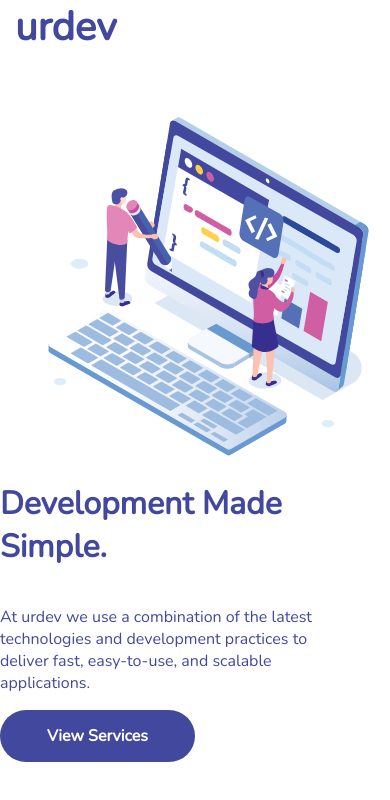
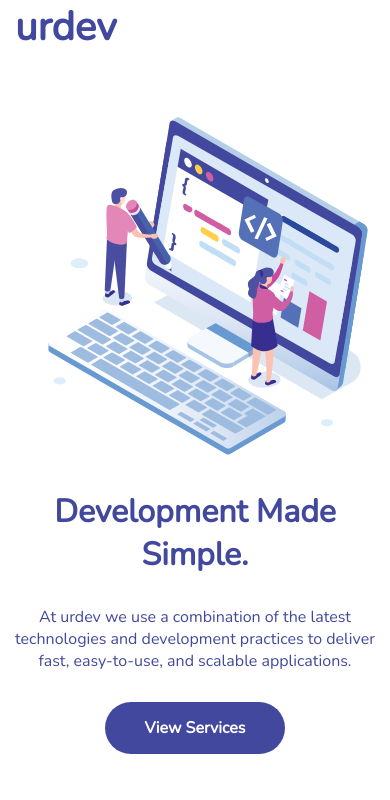
Before and after one commit to urdev-xyz/urdev-redesign, a React (Create React App) app: page / in a window 390 px wide. Shown: the top 800 px of the page. Built offline with nearby package versions, Linux system fonts and the light colour scheme.

Commit message:
mobile optimization

```diff
--- a/src/components/Header/Header.css
+++ b/src/components/Header/Header.css
@@ -15,7 +15,8 @@
     justify-content: center;
 }
 .Header-text * {
-    max-width: 350px;
+    max-width: 400px;
+    margin: 15px 0 15px 15px;
     color: var(--purple);
 }
 .Header-text h1 {
@@ -26,6 +27,7 @@
     flex-direction: column;
     align-items: center;
     justify-content: center;
+    min-height: 300px;
 }
 .Header-image img::selection {
     background: none;
@@ -33,6 +35,8 @@
 .Header-image img {
     height: 90%;
     width: 90%;
+    max-width: 350px;
+    max-height: 350px;
     animation: dropin 2s forwards;
 }
 
@@ -47,12 +51,21 @@
     }
 }
 
-@media screen and (max-width: 1000px){
+@media screen and (max-width: 750px){
     .Header {
         flex-direction: column-reverse;
     }
     .Header-split {
-        width: 100%;
+        width: auto;
+    }
+    .Header-text {
+        margin: 15px;
+        align-items: center;
+    }
+    .Header-text * {
+        max-width: 400px;
+        text-align: center;
+        margin: 15px 0;
     }
 
 }
--- a/src/components/Navbar/Navbar.css
+++ b/src/components/Navbar/Navbar.css
@@ -39,6 +39,7 @@
         left: 50%;
         transform: translateX(-50%);
         max-width: 1000px;
+        margin: 0 15px;
     }
 }
 .logo {
```
Also changed, not shown: src/App.css (line endings or trailing spaces).
